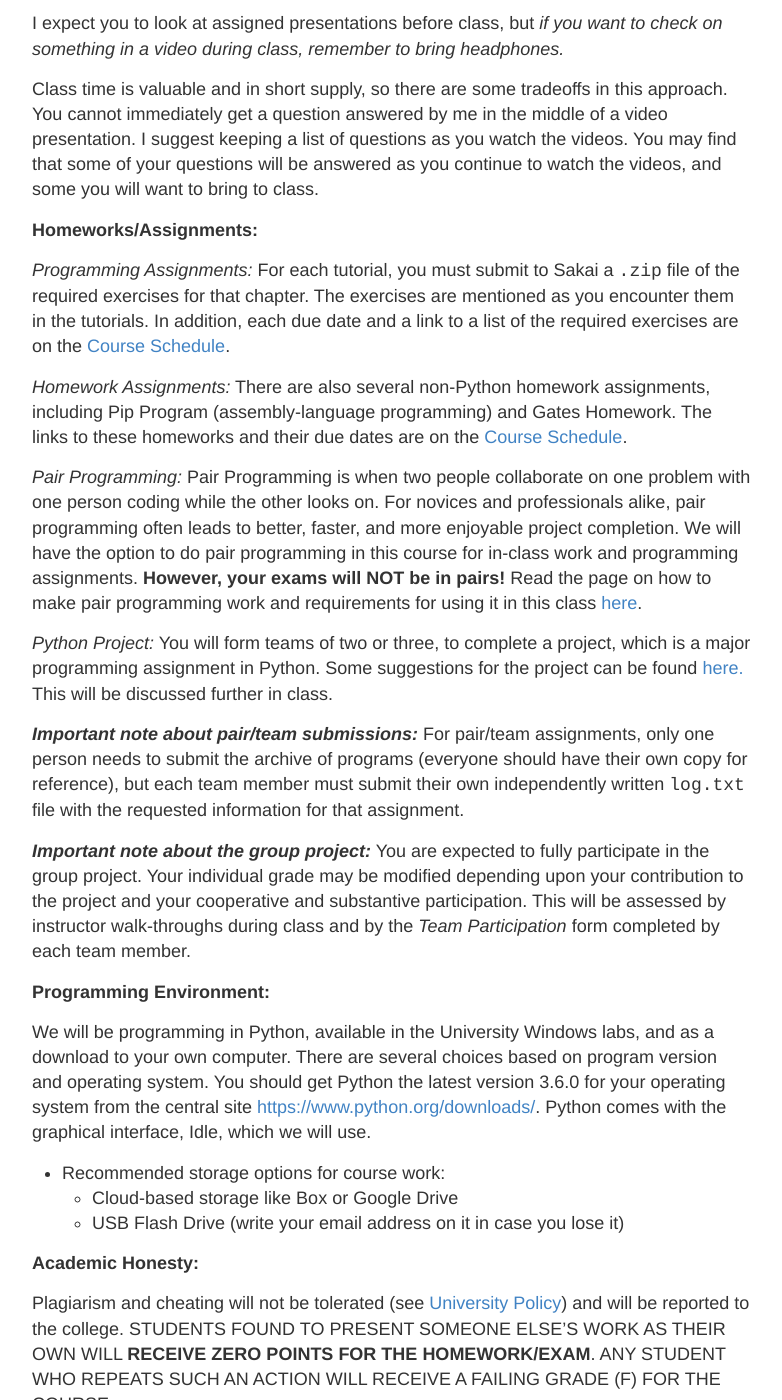
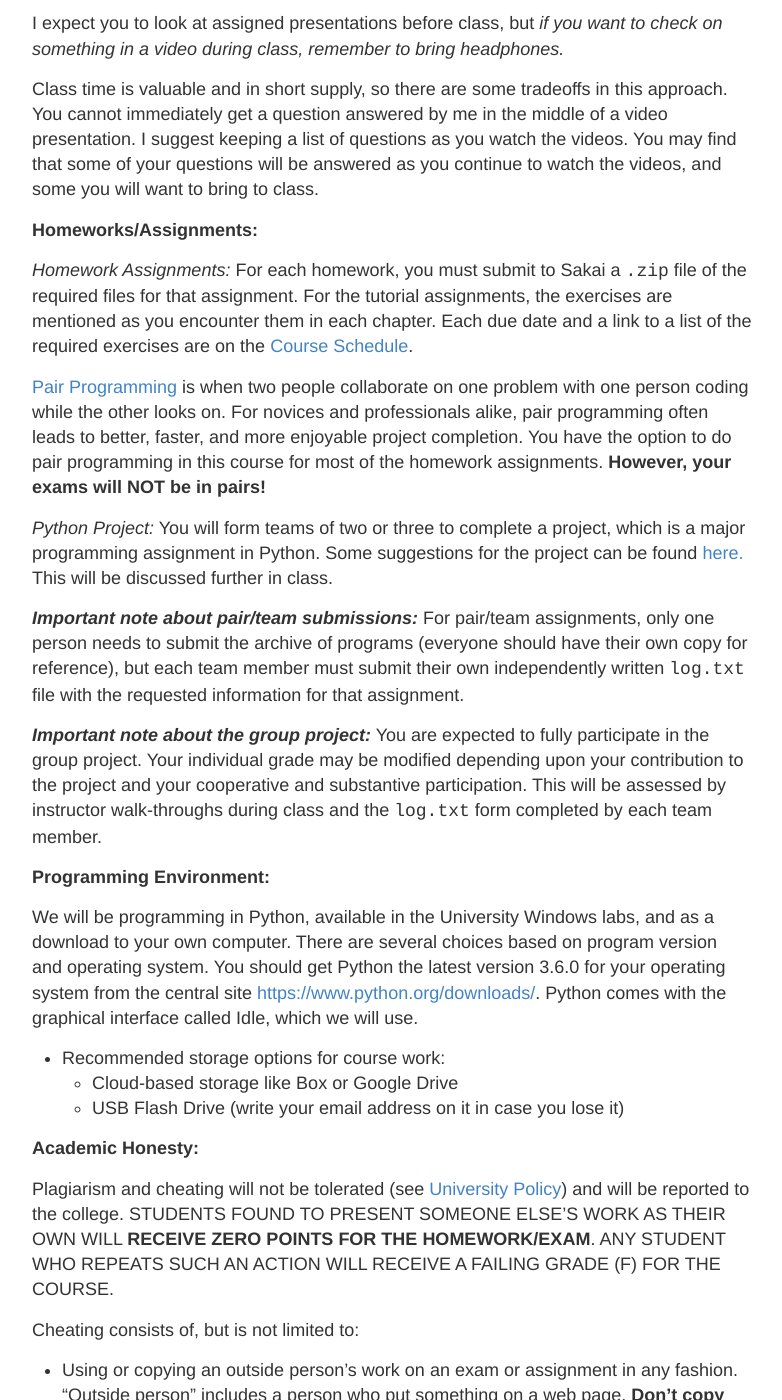
Before and after one commit to hwheeler01/comp150, a Jekyll site: the page built from syllabus.md, in a window 1280 px wide and 1400 px high, scrolled down 1451 px. Shown: the whole window, without its empty margins (248-1030 px from the left). Built offline with Jekyll 4.4.1, drawn with Linux system fonts in a browser that asks for light colours; some of the changed text lies outside the part shown.

```diff
--- a/syllabus.md
+++ b/syllabus.md
@@ -73,22 +73,19 @@
 
 <span style="font-weight: bold;"><a name="assignments"></a>Homeworks/Assignments:</span>
 
-*Programming Assignments:* For each tutorial, you must submit to Sakai a `.zip` file of the required exercises for that chapter. The exercises are mentioned as you encounter them in the tutorials. In addition, each due date and a link to a list of the required exercises are on the <a class="reference external" href="#schedule">Course Schedule</a>.<br>
+*Homework Assignments:* For each homework, you must submit to Sakai a `.zip` file of the required files for that assignment. For the tutorial assignments, the exercises are mentioned as you encounter them in each chapter. Each due date and a link to a list of the required exercises are on the <a class="reference external" href="#schedule">Course Schedule</a>.<br>
 
-*Homework Assignments:* There are also several non-Python homework assignments, including Pip Program (assembly-language programming) and Gates Homework. The links to these homeworks and their due dates are on the <a class="reference external" href="#schedule">Course Schedule</a>.
+[Pair Programming](http://hwheeler01.github.io/comp150/pairprogram/) is when two people collaborate on one problem with one person coding while the other looks on. For novices and professionals alike, pair programming often leads to better, faster, and more enjoyable project completion. You have the option to do pair programming in this course for most of the homework assignments. **However, your exams will NOT be in pairs!**
 
-*Pair Programming:* Pair Programming is when two people collaborate on one problem with one person coding while the other looks on. For novices and professionals alike, pair programming often leads to better, faster, and more enjoyable project completion. We will have the option to do pair programming in this course for in-class work and programming assignments. **However, your exams will NOT be in pairs!** Read the page on how to make pair programming work and requirements for using it in this class <a href="{{ site.baseurl }}/pairprogram">here</a>.
-
-*Python Project:* You will form teams of two or three, to complete a project, which is a major programming assignment in Python. Some suggestions for the project can be found <a href="http://hwheeler01.github.io/comp150/HW/Project.html">here.</a> This will be discussed further in class.<br>
-
+*Python Project:* You will form teams of two or three to complete a project, which is a major programming assignment in Python. Some suggestions for the project can be found <a href="http://hwheeler01.github.io/comp150/HW/Project.html">here.</a> This will be discussed further in class.<br>
 
 ***Important note about pair/team submissions:*** For pair/team assignments, only one person needs to submit the archive of programs (everyone should have their own copy for reference), but each team member must submit their own independently written `log.txt` file with the requested information for that assignment.
 
-***Important note about the group project:*** You are expected to fully participate in the group project. Your individual grade may be modified depending upon your contribution to the project and your cooperative and substantive participation. This will be assessed by instructor walk-throughs during class and by the *Team Participation* form completed by each team member.<br>
+***Important note about the group project:*** You are expected to fully participate in the group project. Your individual grade may be modified depending upon your contribution to the project and your cooperative and substantive participation. This will be assessed by instructor walk-throughs during class and the `log.txt` form completed by each team member.<br>
 
 <span style="font-weight: bold;"><a name="env"></a>Programming Environment: </span><br>
 
-We will be programming in Python, available in the University Windows labs, and as a download to your own computer. There are several choices based on program version and operating system. You should get Python the latest version 3.6.0 for your operating system from the central site <a href="https://www.python.org/downloads/">https://www.python.org/downloads/</a>. Python comes with the graphical interface, Idle, which we will use.
+We will be programming in Python, available in the University Windows labs, and as a download to your own computer. There are several choices based on program version and operating system. You should get Python the latest version 3.6.0 for your operating system from the central site <a href="https://www.python.org/downloads/">https://www.python.org/downloads/</a>. Python comes with the graphical interface called Idle, which we will use.
 
 - Recommended storage options for course work:
 	- Cloud-based storage like Box or Google Drive
@@ -101,8 +98,7 @@
 
 Cheating consists of, but is not limited to:
 
-- Using or copying an outside person's work on an exam or assignment in any fashion. "Outside person" includes a person who put something on a web page. **Don't copy others' work from the web!**
-- Others' work includes outlines, pseudocode, code, and documentation.
+- Using or copying an outside person's work on an exam or assignment in any fashion. "Outside person" includes a person who put something on a web page. **Don't copy others' work from the web!** Others' work includes outlines, pseudocode, code, and documentation.
 - Allowing your own work to be copied or used by an outside person.
 - Submitting as your own work something that has been written by an outside person (or web site).
 - Using any unauthorized reference on an exam or assignment.
@@ -126,7 +122,7 @@
 - Exam #2: Mar 22
 - Final Exam: *Friday* May 5, 9:00 - 11:00 a.m.<br>
 
-Exams will cover material discussed in class, reading material on the web, and assignments. *Exams will always be cumulative.* You are allowed one 8.5 x 11 inch piece of paper (both sides) with notes for each exam, but no computer or calculator. I emphasize having you process and use information, not regurgitate facts -- put the facts you most forget and still need in your notes. This is very different than many of the requirements some students had in high school, where fact recall may have been key. What you want most to remember is general patterns about the process of breaking problems into pieces and identifying the right process for each piece. The pieces may come in all sorts of combinations, so remembering whole rote sequences is not likely to be helpful. Do not depend on it.
+Exams will cover material discussed in class, reading material on the web, and assignments. *Exams will always be cumulative.* You are allowed one 8.5 x 11 inch piece of paper (both sides) with notes for each exam, but no computer or calculator. I emphasize having you process and use information, not regurgitate facts -- put the facts you most forget and still need in your notes.
 
 There will be a review for each exam posted on the <a class="reference external" href="#schedule">Course Schedule</a> a week before the exam.<br>
 
@@ -203,17 +199,17 @@
 |Feb 8|**Prep:** Python Tutorial 2.4 , 2.4.1, 2.4.2, 2.4.5  |
 |Feb 13|**Prep:** Python Tutorial 2.4.6-8, 2.4.10-12 |
 |Feb 15|**Prep:** Python Tutorial 2.5 |<a href="http://hwheeler01.github.io/comp150/HW/CheckOnTutorial-2.html">Chapter 2 exercises</a>|
-|Feb 20|<a href="{{ site.baseurl }}/exam1_review.pdf">Review</a> for Exam 1 | |
+|Feb 20|Review for Exam 1 | |
 |Feb 22|**EXAM 1** |
 |Feb 27|**Prep:** Python Tutorial  Chapter 3 through 3.1.6 |
 |Mar 1|**Prep:** Python Tutorial 3.1.6 - 3.1.7 | <a href="http://hwheeler01.github.io/comp150/HW/CheckOnTutorial-3.html">Chapter 3.1 exercises</a> |
 |Mar 6| *No class: SPRING BREAK*|
 |Mar 8| *No class: SPRING BREAK* |
-|Mar 13|Discuss <a href="http://hwheeler01.github.io/comp150/HW/Project.html">Python Project</a>  (finalize <a href="http://hwheeler01.github.io/comp150/teams">teams</a>), <a href="http://hwheeler01.github.io/comp150/ClassNotes.html#Past">Past Examples</a> **Prep:** Python Tutorial 3.1.7 - 3.3.1 |
+|Mar 13|Discuss <a href="http://hwheeler01.github.io/comp150/HW/Project.html">Python Project</a>  (finalize teams), <a href="http://hwheeler01.github.io/comp150/ClassNotes.html#Past">Past Examples</a> **Prep:** Python Tutorial 3.1.7 - 3.3.1 |
 |Mar 15|**Prep:** Python Tutorial 3.3.2 - 3.3.4 through bounceWhile.py|<a href="http://hwheeler01.github.io/comp150/HW/CheckOnTutorial-3.html">Chapter 3.2 - 3.3.4 exercises</a>|
-|Mar 20|<a href="http://hwheeler01.github.io/comp150/exam2_review.pdf">Review</a> for Exam 2 ||
+|Mar 20|Review for Exam 2 |Submit plan for the <a href="http://hwheeler01.github.io/comp150/HW/Project.html">Python Project</a> |
 |Mar 22|**EXAM 2** |
-|Mar 27|**Prep:** Install <a href="http://jupyter-notebook-beginner-guide.readthedocs.io/en/latest/index.html">Jupyter notebook</a> **In class:** ggplot Tutorial| Submit plan for the <a href="http://hwheeler01.github.io/comp150/HW/Project.html">Python Project</a> |
+|Mar 27|**Prep:** Install <a href="http://jupyter-notebook-beginner-guide.readthedocs.io/en/latest/index.html">Jupyter notebook</a> **In class:** ggplot Tutorial| |
 |Mar 29|**In class:** plotting questions| <a href="http://hwheeler01.github.io/comp150/HW/Plotting_Homework.html">Plotting Homework</a>|
 |Apr 3|**Prep:** Binary Arithmetic in <a href="http://hwheeler01.github.io/comp150/ClassNotes.html">Class Notes</a> Sections 2-3F (videos N2, N3A, N3B, N3C-E) <a href="http://hwheeler01.github.io/comp150/binDecHex_practice.pdf">Example Problems</a> ||
 |Apr 5|**Prep:** Pip Assembler in <a href="http://hwheeler01.github.io/comp150/ClassNotes.html">Class Notes</a> Sections 4A-E (videos N4, N4A, N4B, N4C, N4D, N4E)|
```
Also changed, not shown: HW/Project.html (+13 -26 lines), pairprogram.md (+8 -10 lines).
